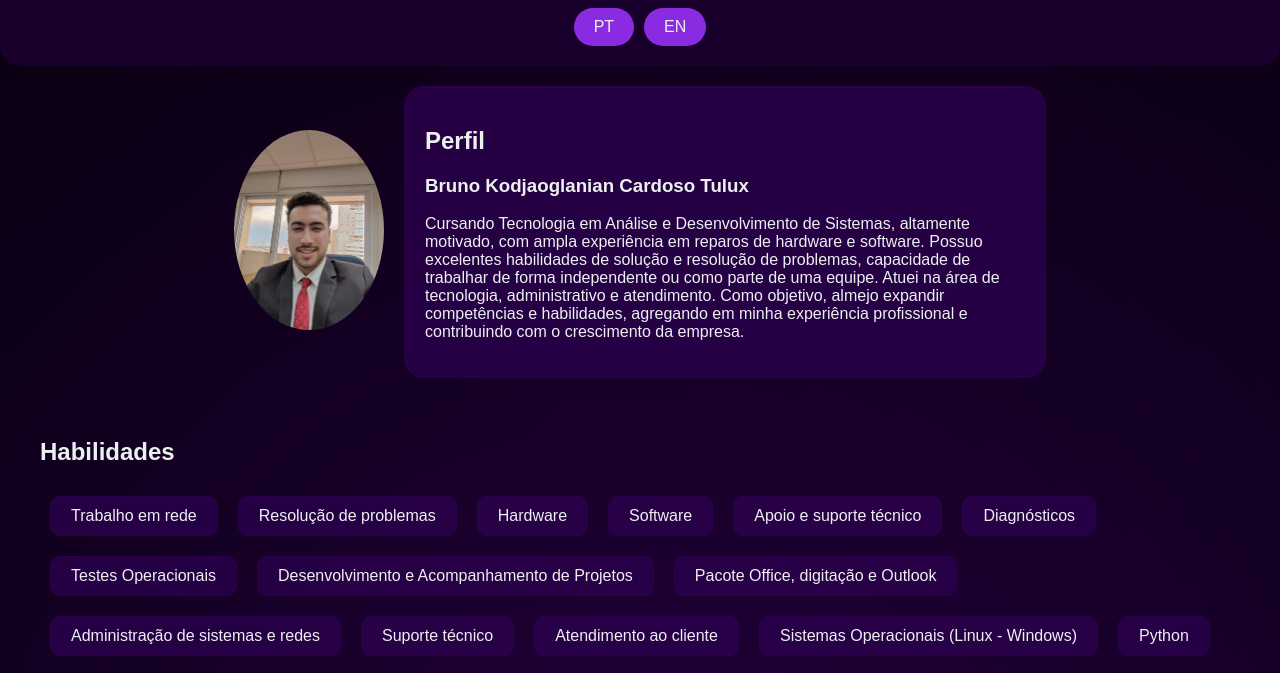
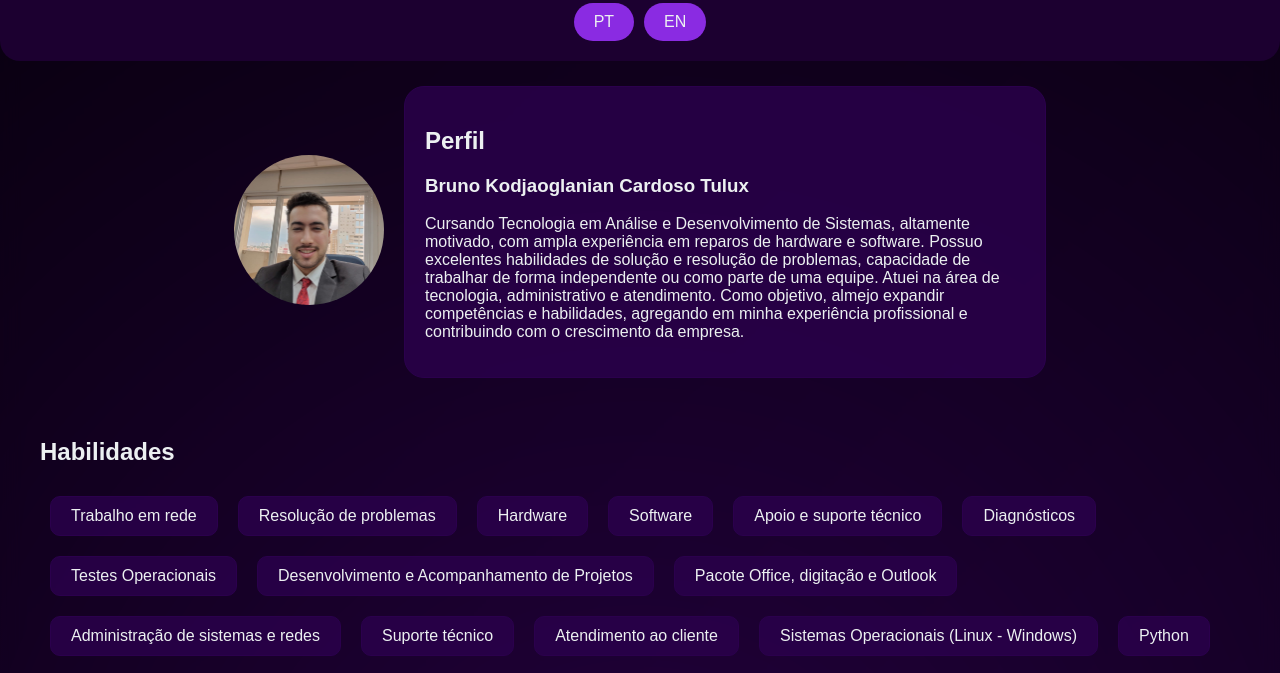
Before and after one commit to Kodjaoglanian/Portfolio, a plain HTML site: page index.html in a window 1280 px wide. Shown: the part 120-793 px from the top of the page. Drawn offline with Linux system fonts and the light colour scheme.

Commit message:
Update styles.css

```diff
--- a/styles.css
+++ b/styles.css
@@ -111,8 +111,10 @@ header nav ul li a:hover {
 }
 
 .profile-pic img {
-    width: 150px;
     border-radius: 50%;
+    width: 150px; /* Ajuste o tamanho conforme necessário */
+    height: 150px; /* Ajuste o tamanho conforme necessário */
+    object-fit: cover;
     transition: transform 0.3s ease, box-shadow 0.3s ease;
 }
 
```
